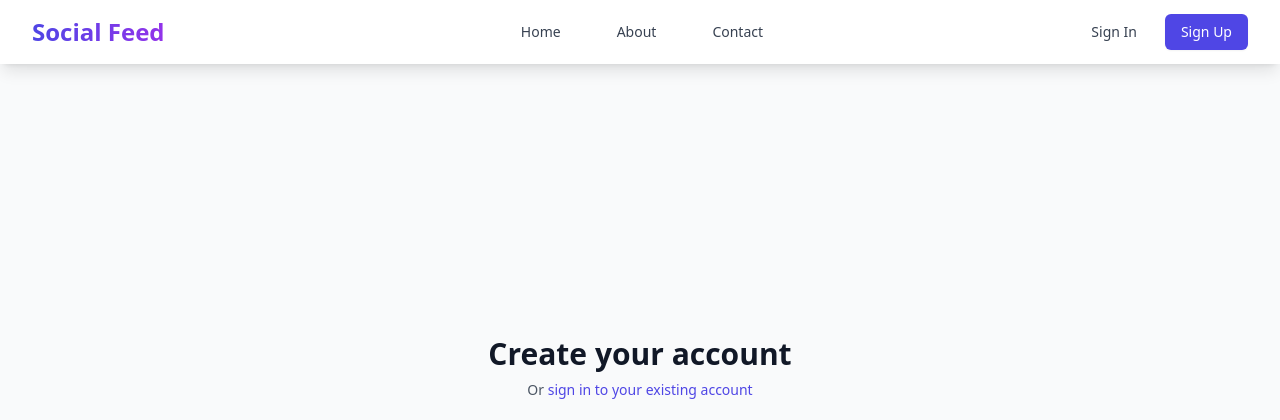
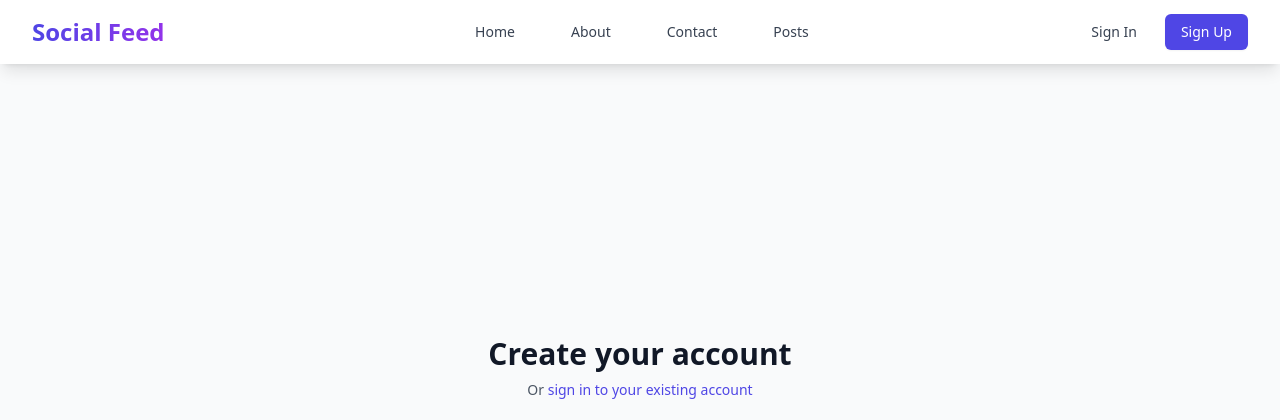
Before and after one commit to adam-ellis-programmer/docker-django-fullstack-tailwind-server-render, a Django app: page /accounts/signup/ in a window 1280 px wide. Shown: the top 420 px of the page. Run offline with Django 4.2, Linux system fonts and the light colour scheme; style sheets or scripts are compiled from the project's sources.

Commit message:
feed app start

```diff
--- a/templates/components/nav.html
+++ b/templates/components/nav.html
@@ -36,6 +36,12 @@
                 class="text-gray-700 hover:text-indigo-600 px-3 py-2 rounded-md text-sm font-medium transition-colors"
               >
                 Contact
+              </a>
+              <a
+                href="{% url 'feed:public_posts' %}"
+                class="text-gray-700 hover:text-indigo-600 px-3 py-2 rounded-md text-sm font-medium transition-colors"
+              >
+                Posts
               </a>
             </div>
           </div>
```
